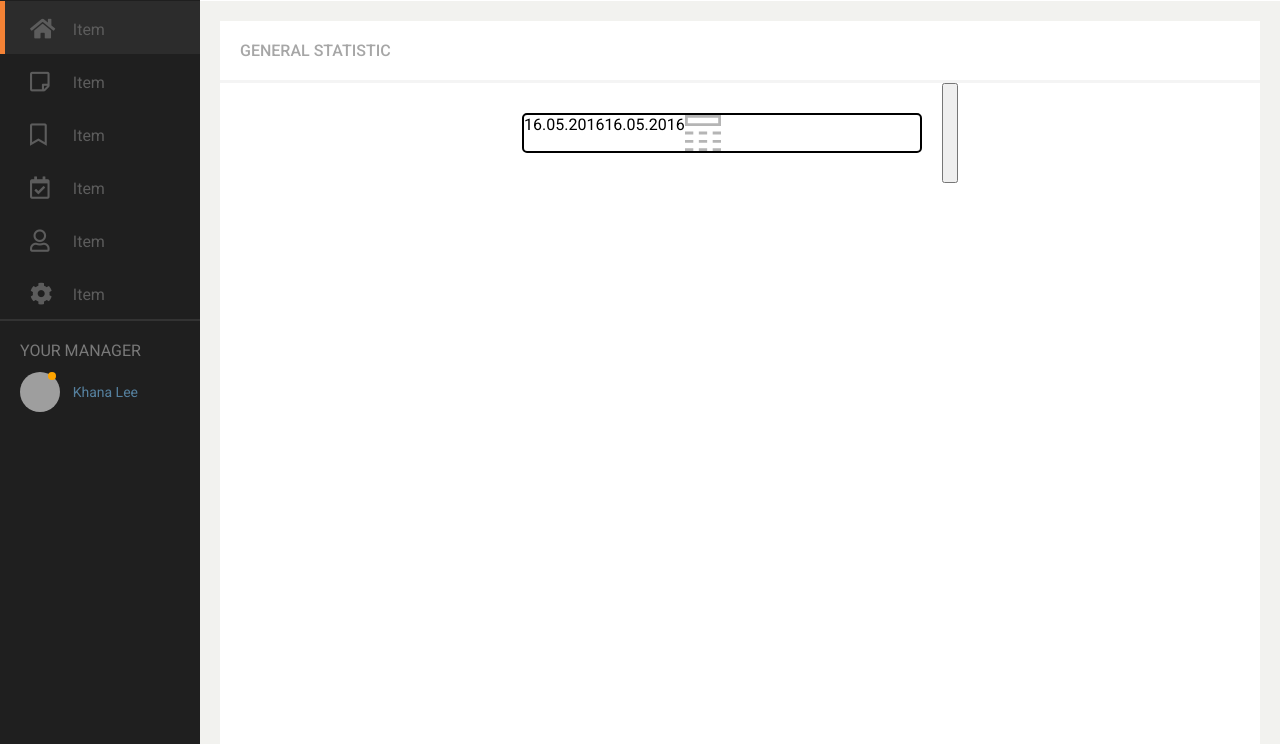
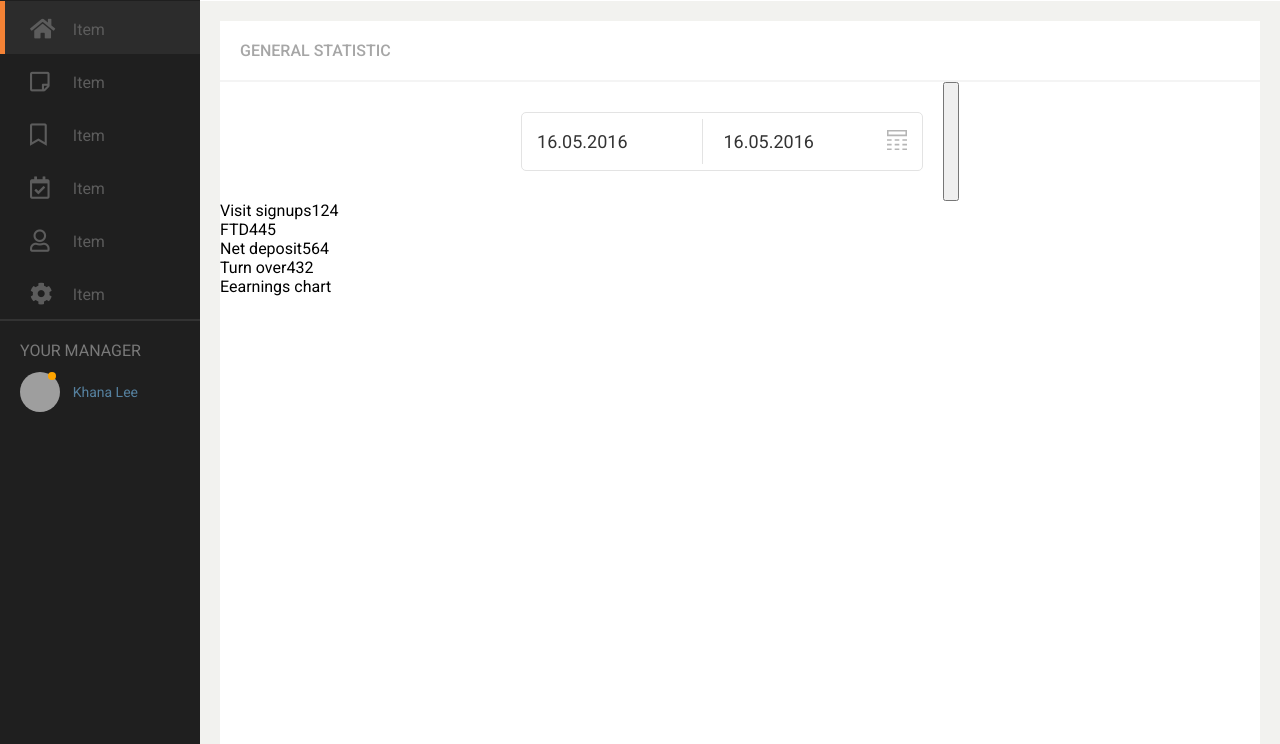
Before and after one commit to dave8git/dashboard-project, a plain HTML site: page index.html in a window 1280 px wide. Shown: the part 56-800 px from the top of the page. Drawn offline with Linux system fonts and the light colour scheme; grey boxes are pictures that could not be loaded.

Commit message:
fix styles for content-1

```diff
--- a/index.html
+++ b/index.html
@@ -48,18 +48,38 @@
             <div class="content-grey-line"></div>
             <div class="date-boxes-section-wrapper">
             <div class="date-boxes-wrapper">
-                <span>16.05.2016</span>
-                <span>16.05.2016</span><img src="icons/calendar.svg" class="img-icon-cal">
+                <span class="content-date-1">16.05.2016</span>
+                <div class="content-grey-line-vertical"></div>
+                <span class="content-date-2">16.05.2016</span><img src="icons/calendar.svg" class="img-icon-cal">
             </div>
             <button class="display-inline-block content-date-button"><img src="icons/refresh.svg" class="img-icon-refresh"></button>
-
             </div>
-
+            <!-- STATISTIC - WITH UNDERLINE AND NUMBER -->
+            <div class="container-2">
+                <div class="row display-medium">
+                    <div class="box col-6 col-m-12n flex-for-box">
+                        <span>Visit signups</span><span class="shady-number">124</span>
+                    </div>
+                    <div class=" box col-6 col-m-12n flex-for-box">
+                        <span>FTD</span><span class="shady-number">445</span>
+                    </div>
+                </div>
+                <div class="row display-medium">
+                    <div class="box col-6 col-m-12n flex-for-box">
+                        <span>Net deposit</span><span class="shady-number">564</span>
+                    </div>
+                    <div class="box col-6 col-m-12n flex-for-box">
+                        <span>Turn over</span><span class="shady-number">432</span>
+                    </div>
+                </div>
+                Eearnings chart
+            </div>
 
         </div>
             <div class="content-grey-line"></div>
 
         </div>
+
     </div>
         <div class="content content-2">
 
--- a/sass/style.scss
+++ b/sass/style.scss
@@ -185,7 +185,6 @@ header {
             position: absolute;
             top: -3px;
             left: 7px;
-
             }
         }
         .user-img {
@@ -221,23 +220,60 @@ header {
                 font-weight: 500;
             }
             .content-grey-line {
-                border-bottom: 3px solid #f4f4f4;
+                border-bottom: 2px solid #f4f4f4;
             }
             .date-boxes-wrapper {
-                border: 2px solid black;
-                height: 40px;
-                width: 400px;
+                border: 1px solid #e3e3e3;
                 display: flex;
                 margin-right: 20px;
                 border-radius: 5px;
                 margin-top: 30px;
                 margin-bottom: 30px;
+                position: relative;
             }
 
             .date-boxes-section-wrapper {
                 display: flex;
                 justify-content: center;
+            }
+            .content-date-1 {
 
+                display: inline-flex;
+                padding-left: 15px;
+                padding-right: 68px;
+                color: #333333;
+                justify-content: center;
+                align-items: center;
+                line-height: 0;
+                top: 15px;
+                font-size: 18px;
+            }
+            .content-date-2 {
+
+                display: inline-flex;
+                padding-left: 15px;
+                padding-right: 108px;
+                color: #333333;
+                justify-content: center;
+                align-items: center;
+                line-height: 0;
+                top: 15px;
+                font-size: 18px;
+            }
+            .img-icon-cal {
+                height: 15px;
+                top: 17px;
+                position: absolute;
+                right: 15px;
+                height: 20px;
+            }
+            .content-grey-line-vertical {
+                border-right: 1px solid #e3e3e3;
+                height: 45px;
+                margin: 6px;
+            }
+            .margin-right-30px {
+                padding-right: 30px;
             }
     }
     .content-1 {
```
Also changed, not shown: css/style.css, 1 other file.
